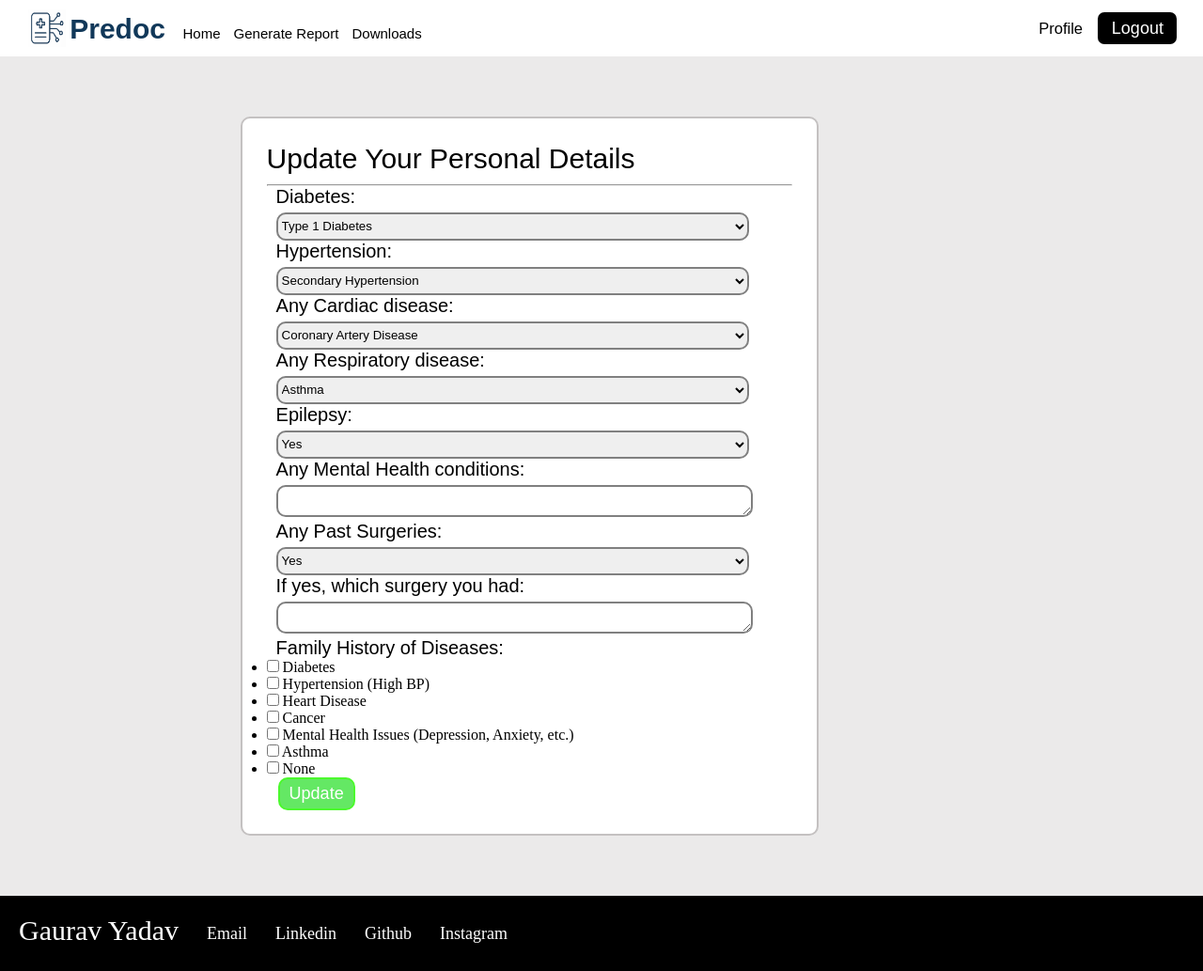
After one commit to GAuravY19/PreDoc, a Flask app: page /medical-history in a window 1280 px wide. The commit adds this page. Shown: the whole page at 94% size. Run offline with Flask 3, Linux system fonts and the light colour scheme; the visitor is signed in with stand-in values (Sample User, id 1); some web fonts are replaced.

Commit message:
Forms ready

```diff
--- /dev/null
+++ b/predoc_app/templates/medical_history.html
@@ -0,0 +1,66 @@
+{% extends "layout.html" %}
+
+{% block content %}
+
+<div class="form-holder">
+    <form method="POST" action="">
+        <legend class="legend-text"> Update Your Personal Details </legend>
+        <hr class="separator">
+
+        <div class="form-content">
+            {{ form.diabetes.label(class='form-label')}} <br>
+            {{ form.diabetes(class='form-input')}}
+        </div>
+
+        <div class="form-content">
+            {{ form.hypertension.label(class='form-label')}} <br>
+            {{form.hypertension(class='form-input')}}
+        </div>
+
+        <div class="form-content">
+            {{form.cardiac_disease.label(class='form-label')}}
+            {{form.cardiac_disease(class='form-input')}}
+        </div>
+
+        <div class="form-content">
+            {{form.respiratory_disease.label(class='form-label')}}
+            {{form.respiratory_disease(class='form-input')}}
+        </div>
+
+        <div class="form-content">
+            {{form.epilepsy.label(class='form-label')}}
+            {{form.epilepsy(class='form-input')}}
+        </div>
+
+        <div class="form-content">
+            {{form.mental_health_condition.label(class='form-label')}}
+            {{form.mental_health_condition(class='form-input')}}
+        </div>
+
+        <div class="form-content">
+            {{form.past_surgeries.label(class='form-label')}}
+            {{form.past_surgeries(class='form-input')}}
+        </div>
+
+        <div class="form-content">
+            {{form.past_surgeries_type.label(class='form-label')}}
+            {{form.past_surgeries_type(class='form-input')}}
+        </div>
+
+        <div class="form-content">
+            {{form.family_history.label(class='form-label')}}
+            {{form.family_history(class='form-checkbox')}}
+        </div>
+
+        <div class="form-content">
+            {{form.submit(class='submit-button')}}
+        </div>
+
+    </form>
+</div>
+
+
+
+</form>
+
+{% endblock %}
```
Also changed, not shown: predoc_app/templates/allergy_details.html (added, +43 -0 lines), predoc_app/templates/current_medication.html (added, +53 -0 lines), predoc_app/templates/lifestyle_details.html (added, +51 -0 lines), predoc_app/templates/personal_details.html (+11 -11 lines), predoc_app/templates/profile.html (+27 -1 lines).
